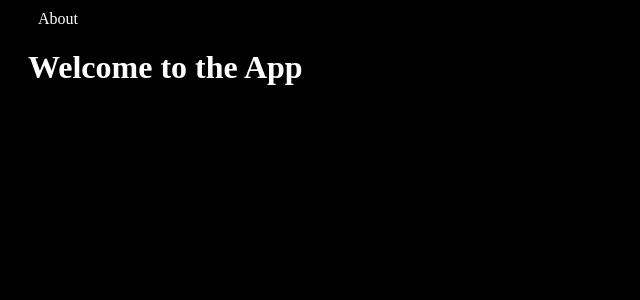
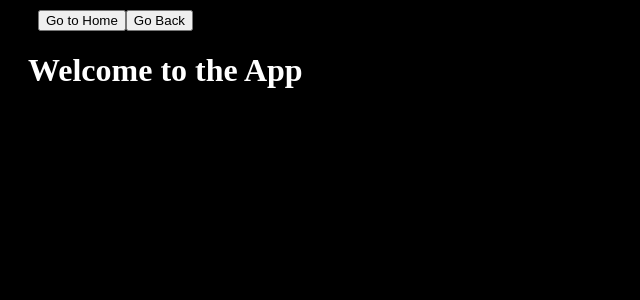
Before and after one commit to Shakhoyat/React-with-vite101, a React (Vite) app in the folder vite-project-101/: page /about in a window 1280 px wide. Shown: the top 300 px of the page, without its empty margins (0-640 px from the left). Built offline with nearby package versions, Linux system fonts and the light colour scheme.

Commit message:
useNavigate Hook's usage

```diff
--- a/vite-project-101/src/pages/About.jsx
+++ b/vite-project-101/src/pages/About.jsx
@@ -1,8 +1,18 @@
 import React from 'react'
-
+import { useNavigate } from 'react-router-dom';
 const About = () => {
+    const navigate = useNavigate();
+    const goToHome = () => {
+        navigate("/");
+    }
+    const goBack = () => {
+        navigate(-1);
+    }
     return (
-        <div>About</div>
+        <div>
+            <button onClick={goToHome}>Go to Home</button>
+            <button onClick={goBack}>Go Back</button>
+        </div>
     )
 }
 
```
